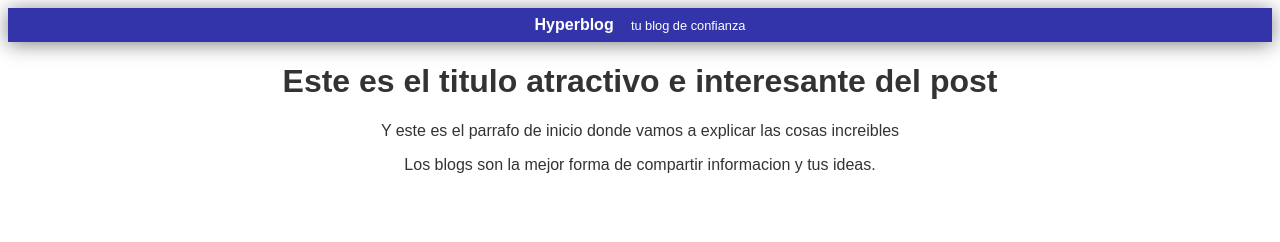
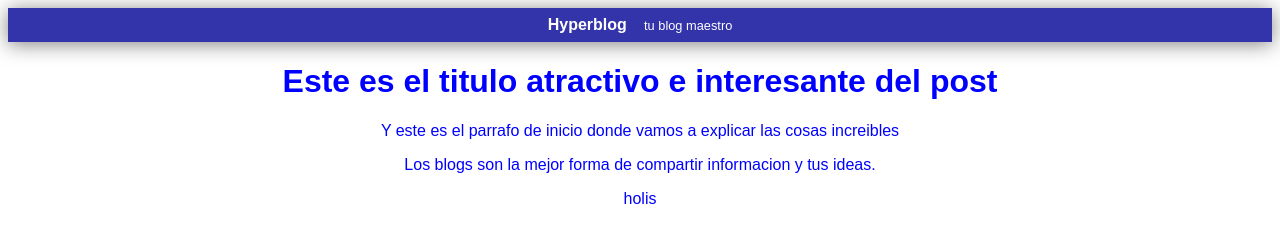
Before and after one commit to fernandoSoteloRomero/hyperblog, a plain HTML site: page index.html in a window 1280 px wide. Drawn offline with Linux system fonts and the light colour scheme.

Commit message:
commit hacia el maester editando las mismas lineas de codigo

```diff
--- a/css/styles.css
+++ b/css/styles.css
@@ -1,7 +1,7 @@
 body {
   text-align: center;
   font-family: Arial, Helvetica, sans-serif;
-  color: #333;
+  color: blue;
 }
 
 #container {
--- a/index.html
+++ b/index.html
@@ -10,7 +10,7 @@
     <div class="container">
       <div id="cabecera">
         Hyperblog
-        <span id="tagline"> tu blog de confianza </span>
+        <span id="tagline"> tu blog maestro </span>
       </div>
       <div class="post">
         <h1>Este es el titulo atractivo e interesante del post</h1>
@@ -21,6 +21,7 @@
         <p>
           Los blogs son la mejor forma de compartir informacion y tus ideas.
         </p>
+        <p>holis</p>
       </div>
     </div>
   </body>
```
